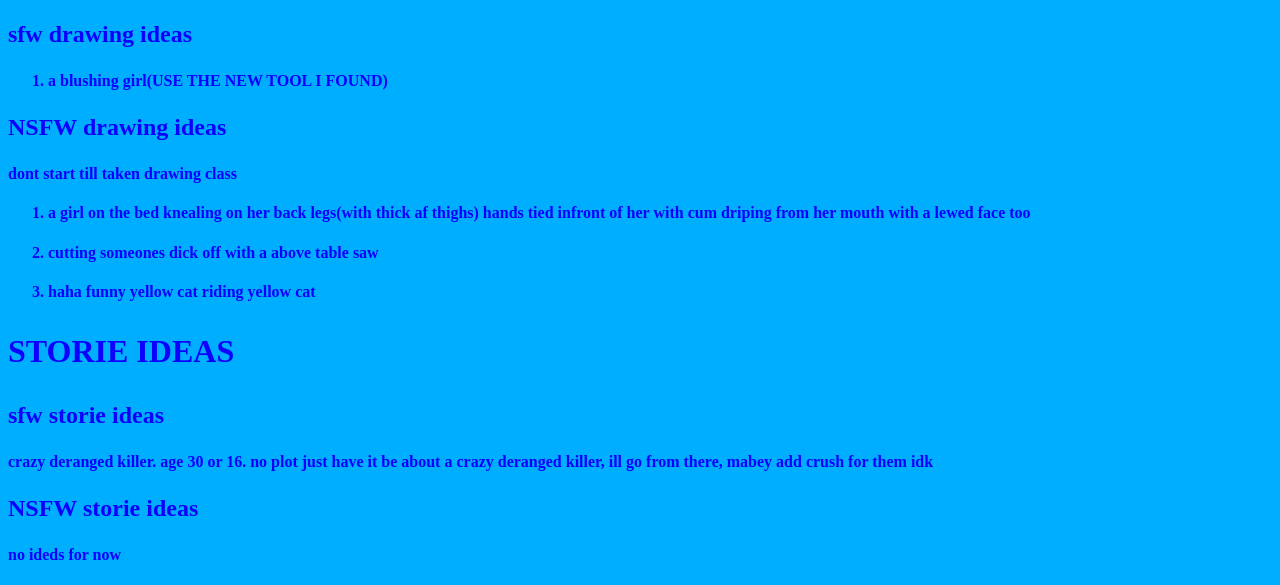
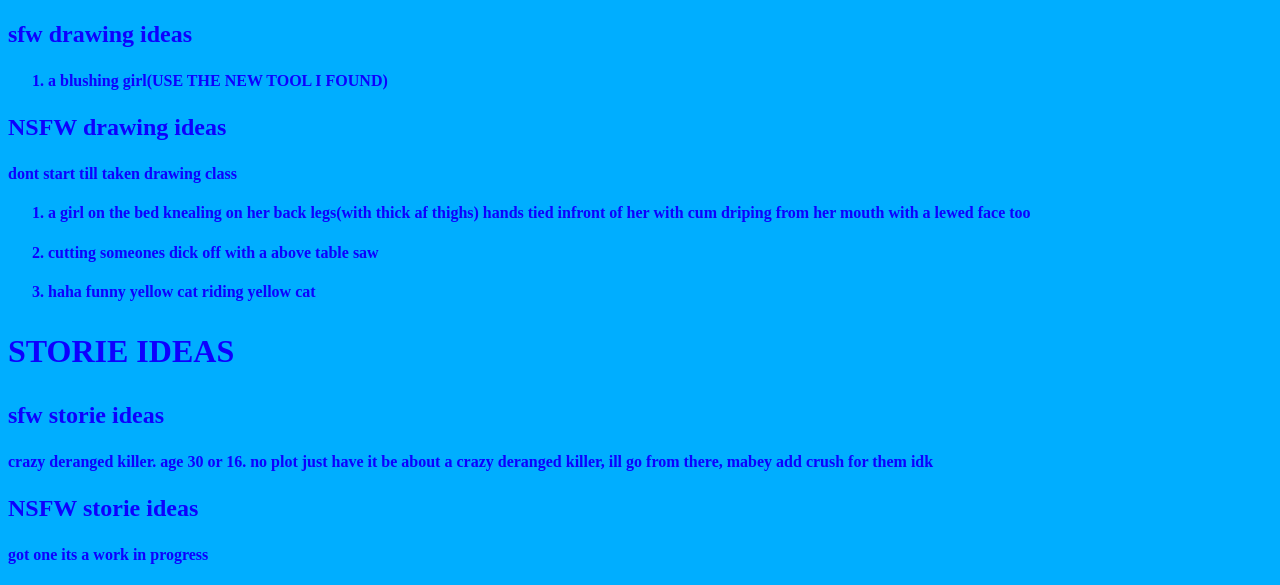
Before and after one commit to kyokokuriguri/bio-mobile, a plain HTML site: page draw stor.html in a window 1280 px wide. Shown: the part 277-862 px from the top of the page. Drawn offline with Linux system fonts and the light colour scheme.

Commit message:
Update draw stor.html
Lol

```diff
--- a/draw stor.html
+++ b/draw stor.html
@@ -36,6 +36,6 @@
 <h2><p> sfw storie ideas</h2></p>
 <h4><p>crazy deranged killer. age 30 or 16. no plot just have it be about a crazy deranged killer, ill go from there, mabey add crush for them idk</h4></p>
 <h2><p>NSFW storie ideas<h2></p>
-<h4><p>no ideds for now<h4></p>
+<h4><p>got one its a work in progress<h4></p>
 </body>
 </html>
```
